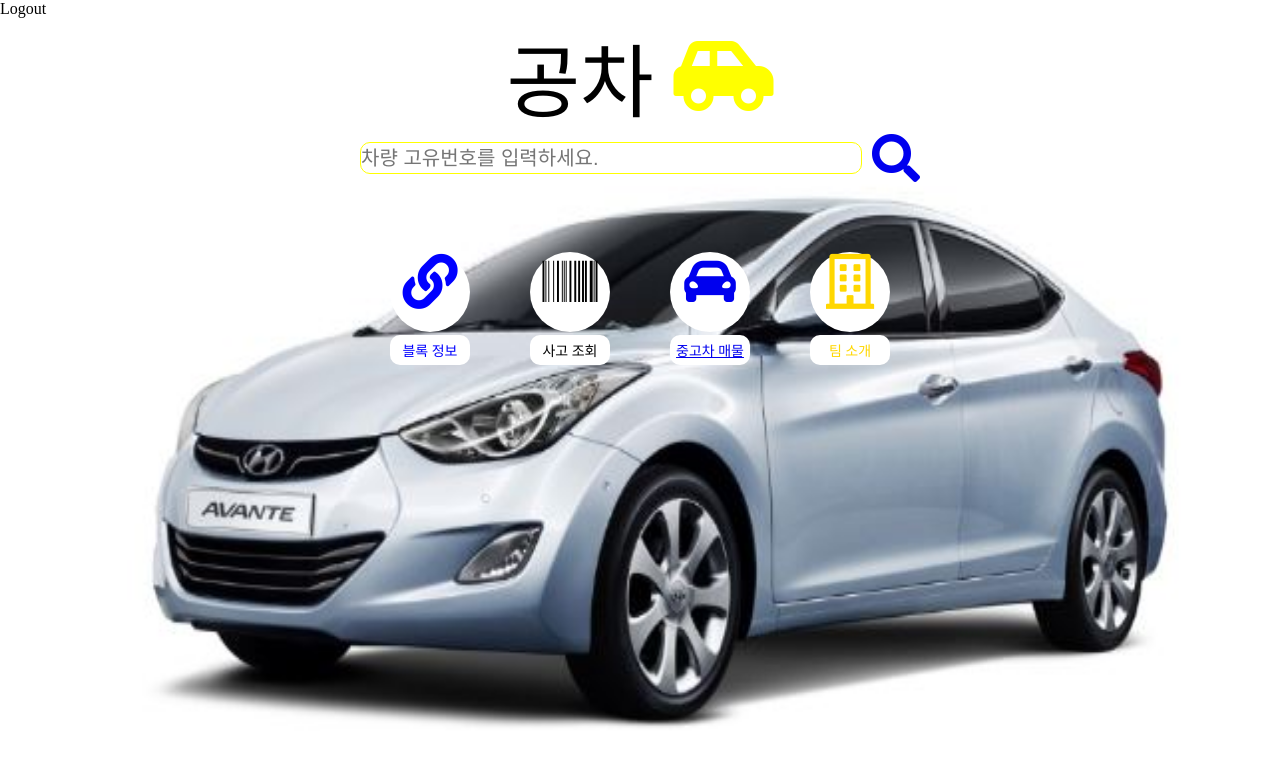
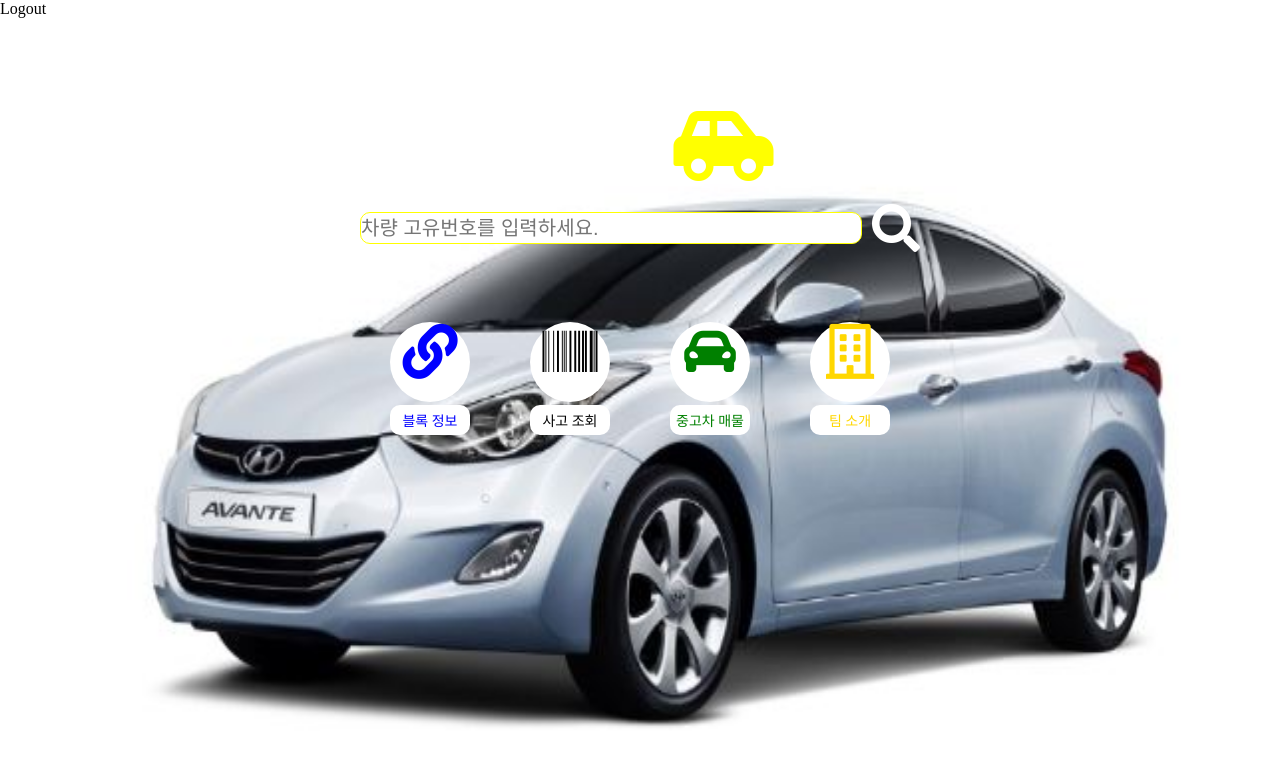
Before and after one commit to DalCotton/Project_Apple, a website: page views/index.html in a window 1280 px wide. Drawn offline with nearby package versions, Linux system fonts and the light colour scheme; files that its build step writes are made by us from their sources; files whose address does not match are found by name; a web font is replaced by a local one.

Commit message:
Update index.css

```diff
--- a/public/css/index.css
+++ b/public/css/index.css
@@ -1,3 +1,8 @@
+a {
+  text-decoration: none;
+  color: inherit;
+}
+
 
 #textfield{
   width:500px;
@@ -49,6 +54,8 @@
   justify-content: center;
   align-items: center;
   font-size: 40px;
+  color:white;
+  margin-top: 70px;
 
 }
 
@@ -59,6 +66,7 @@
 
 .icon-space1 {
   margin-left: 10px;
+  color: white;
 
 }
 
```
